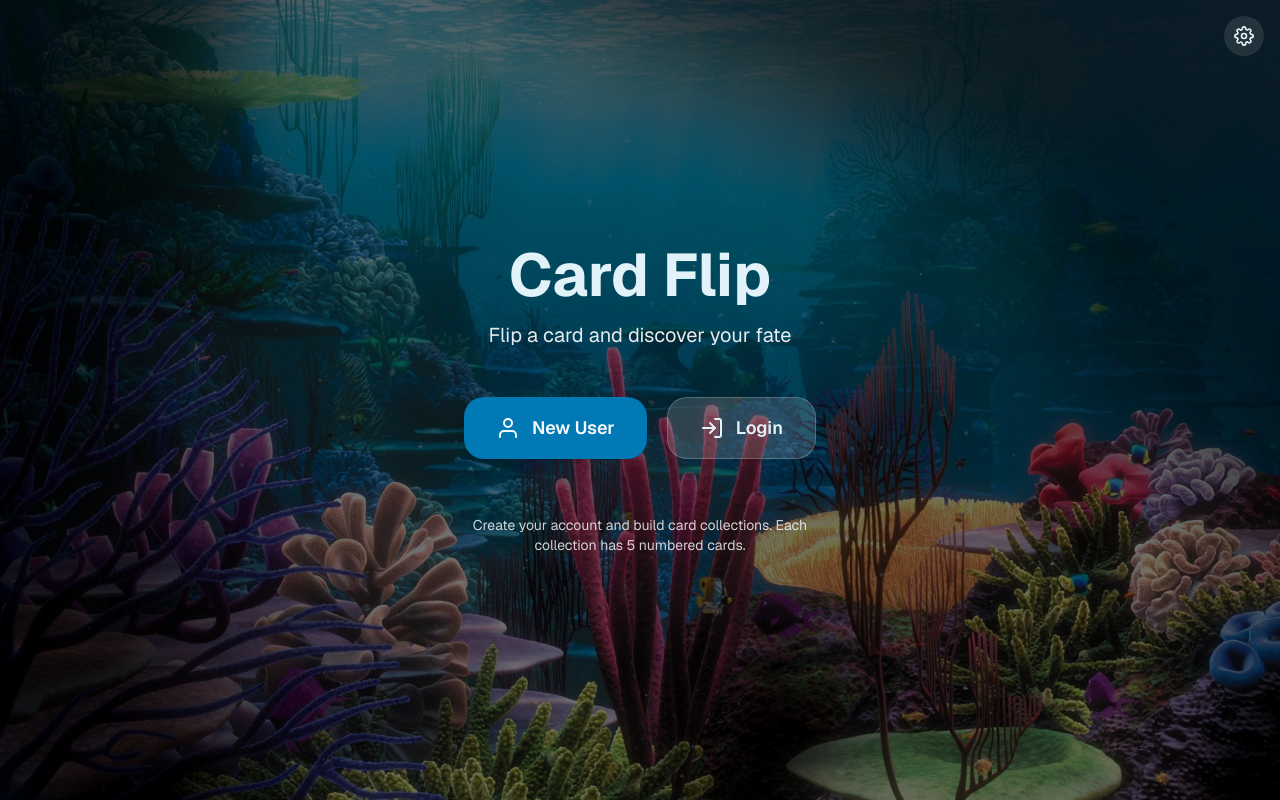
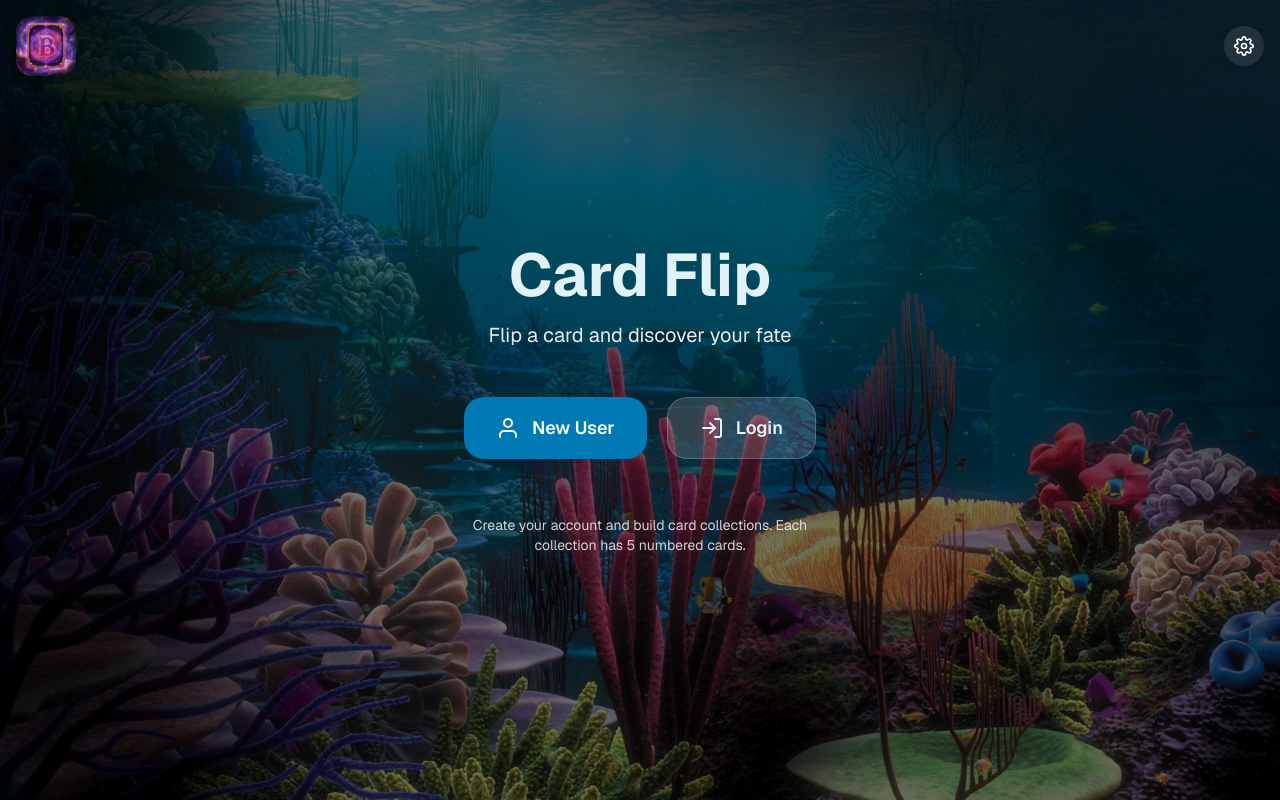
Before and after one commit to bonbydev/bonby-magic-card, a Next.js app: page / in a window 1280 px wide. Built offline with nearby package versions, Linux system fonts and the light colour scheme; no server answers.

Commit message:
Feat: Add logo icon

```diff
--- a/app/layout.tsx
+++ b/app/layout.tsx
@@ -1,5 +1,6 @@
 import React from "react";
 import type { Metadata } from "next";
+import Image from "next/image";
 import { Geist, Geist_Mono } from "next/font/google";
 import { Analytics } from "@vercel/analytics/next";
 import "react-toastify/dist/ReactToastify.css";
@@ -10,25 +11,11 @@ const _geist = Geist({ subsets: ["latin"] });
 const _geistMono = Geist_Mono({ subsets: ["latin"] });
 
 export const metadata: Metadata = {
-  title: "Card Flip Game",
-  description: "Flip cards and collect scores",
-  generator: "v0.app",
+  title: "Bonby Magic Card Game",
+  description: "Game about flip card and receive rewards",
   icons: {
-    icon: [
-      {
-        url: "/icon-light-32x32.png",
-        media: "(prefers-color-scheme: light)",
-      },
-      {
-        url: "/icon-dark-32x32.png",
-        media: "(prefers-color-scheme: dark)",
-      },
-      {
-        url: "/icon.svg",
-        type: "image/svg+xml",
-      },
-    ],
-    apple: "/apple-icon.png",
+    icon: "/images/logo.png",
+    apple: "/images/logo.png",
   },
 };
 
--- a/app/page.tsx
+++ b/app/page.tsx
@@ -1,4 +1,4 @@
-"use client";
+ "use client";
 
 import Image from "next/image";
 import { useState, useEffect, useRef } from "react";
@@ -108,6 +108,13 @@ export default function HomePage() {
     setScreen("game");
   };
 
+  const goHome = () => {
+    setShowSettings(false);
+    setFlippedCard(null);
+    setCurrentCollection(null);
+    setScreen("home");
+  };
+
   return (
     <div className="relative flex min-h-screen flex-col items-center justify-center overflow-x-hidden px-4 py-6 sm:px-6 sm:py-8 lg:py-10">
       {/* Background image (optimized with next/image) */}
@@ -125,6 +132,45 @@ export default function HomePage() {
       {/* Overlay for readability */}
       <div className="fixed inset-0 -z-10 bg-black/55 transition-opacity duration-500" />
 
+      {/* Top bar with logo and settings */}
+      <div className="absolute top-4 right-4 left-4 z-20 flex items-center justify-between">
+        <button
+          type="button"
+          onClick={goHome}
+          className="flex items-center gap-2 focus:outline-none"
+          aria-label="Go to home"
+        >
+          <Image
+            src="/images/logo.webp"
+            alt="Bonby Magic Card"
+            width={60}
+            height={60}
+            className="rounded-lg shadow-md cursor-pointer"
+          />
+        </button>
+
+        {/* Settings */}
+        <div className="relative" ref={settingsRef}>
+          <button
+            type="button"
+            onClick={() => setShowSettings(!showSettings)}
+            className="text-foreground focus:ring-primary/50 rounded-full bg-white/10 p-2.5 transition-all duration-200 hover:scale-105 hover:bg-white/20 focus:ring-2 focus:outline-none"
+            aria-label="Settings"
+          >
+            <FiSettings className="h-5 w-5 text-white" />
+          </button>
+
+          {showSettings && (
+            <div className="animate-scale-in absolute right-0 mt-2 origin-top-right">
+              <ThemeSelector
+                currentTheme={currentTheme}
+                onThemeChange={handleThemeChange}
+              />
+            </div>
+          )}
+        </div>
+      </div>
+
       {authLoading ? (
         <div className="z-10 flex flex-col items-center justify-center gap-4">
           <div className="h-10 w-10 animate-spin rounded-full border-4 border-white/30 border-t-white" />
@@ -134,28 +180,6 @@ export default function HomePage() {
         </div>
       ) : (
         <>
-          {/* Settings */}
-          <button
-            type="button"
-            onClick={() => setShowSettings(!showSettings)}
-            className="text-foreground focus:ring-primary/50 absolute top-14 right-4 z-20 rounded-full bg-white/10 p-2.5 transition-all duration-200 hover:scale-105 hover:bg-white/20 focus:ring-2 focus:outline-none lg:top-4"
-            aria-label="Settings"
-          >
-            <FiSettings className="h-5 w-5" />
-          </button>
-
-          {showSettings && (
-            <div
-              ref={settingsRef}
-              className="animate-scale-in absolute top-16 right-4 z-20 origin-top-right"
-            >
-              <ThemeSelector
-                currentTheme={currentTheme}
-                onThemeChange={handleThemeChange}
-              />
-            </div>
-          )}
-
           {/* Screen Routes */}
           {screen === "home" && (
             <HomeScreen
```
Also changed, not shown: public/images/logo.png (added), public/images/logo.webp (added).
